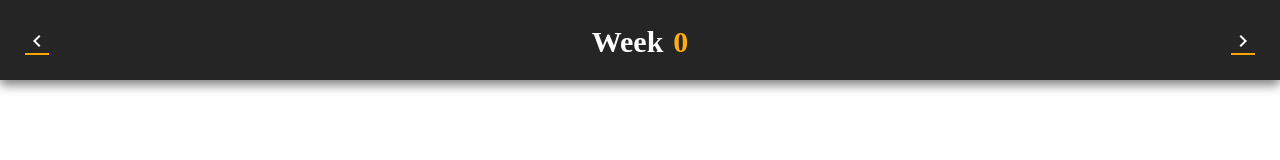
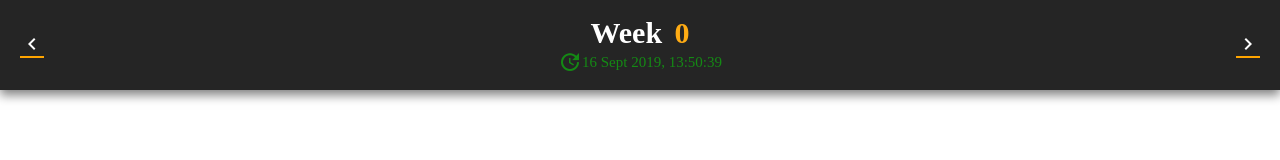
Before and after one commit to tolkee/n7Schedule, a Gatsby site: page /2019/0 in a window 1280 px wide. Built offline with nearby package versions, Linux system fonts and the light colour scheme; Gatsby itself is replaced by a stand-in of ours; some packages are replaced by stand-ins of ours.

Commit message:
add updated date

```diff
--- a/src/components/Navbar.jsx
+++ b/src/components/Navbar.jsx
@@ -3,13 +3,16 @@ import styled from 'styled-components';
 import { Link } from 'gatsby';
 
 const Wrapper = styled.nav`
+  display: flex;
+  justify-content: space-between;
+  align-items: center;
   position: fixed;
   z-index: 100;
   top: 0;
   left: 0;
   width: 100%;
-  height: 80px;
-  padding: 25px;
+  height: 90px;
+  padding: 20px;
   box-sizing: border-box;
   background-color: #121212;
   box-shadow: rgba(0, 0, 0, 0.5) 0px 5px 10px;
@@ -41,23 +44,36 @@ const IconNavigation = styled(Link).attrs(() => ({
 const Navbar = (props) => (
   <Wrapper>
     <Overlay />
-    <div style={{ display: 'flex', justifyContent: 'space-between', alignItems: 'center' }}>
-      <IconNavigation to={`/${2019}/${props.week - 1}`}>
+    <IconNavigation to={`/${props.year}/${props.week - 1}`}>
 chevron_left
-      </IconNavigation>
-      <div>
-        <span style={{ fontWeight: '800', color: 'white', fontSize: '30px' }}>Week</span>
+    </IconNavigation>
+    <div style={{
+      display: 'flex', justifyContent: 'space-between', alignItems: 'center', flexDirection: 'column',
+    }}
+    >
+      <div style={{ fontWeight: '800', color: 'white', fontSize: '30px' }}>
+Week
+        {' '}
         <span style={{
-          marginLeft: '10px', fontWeight: '800', color: 'orange', fontSize: '30px',
+          marginLeft: '5px', color: 'orange',
         }}
         >
           {props.week}
         </span>
       </div>
-      <IconNavigation to={`/${2019}/${props.week + 1}`}>
+      <div style={{
+        color: 'green', display: 'flex', justifyContent: 'center', alignItems: 'center', fontSize: '15px',
+      }}
+      >
+        <i className="material-icons">
+update
+        </i>
+        {props.updated}
+      </div>
+    </div>
+    <IconNavigation to={`/${props.year}/${props.week + 1}`}>
 chevron_right
-      </IconNavigation>
-    </div>
+    </IconNavigation>
   </Wrapper>
 );
 
--- a/src/components/layout.jsx
+++ b/src/components/layout.jsx
@@ -24,7 +24,7 @@ const Layout = (props) => (
       </style>
 
     </Helmet>
-    <Navbar week={props.week} />
+    <Navbar week={props.week} updated={props.updated} year={props.year} />
     <div style={{ marginTop: '75px' }}>{props.children}</div>
   </div>
 );
--- a/src/templates/Week.jsx
+++ b/src/templates/Week.jsx
@@ -27,7 +27,7 @@ const Week = ({ pathContext: { week, year, updated }, data }) => {
   }, []);
 
   return (
-    <Layout week={week}>
+    <Layout week={week} updated={updated} year={year}>
       {Array.from(weekEvents, ([day, dayEvents], i) => (
         <Card key={i}>
           <CardHeader>
```
